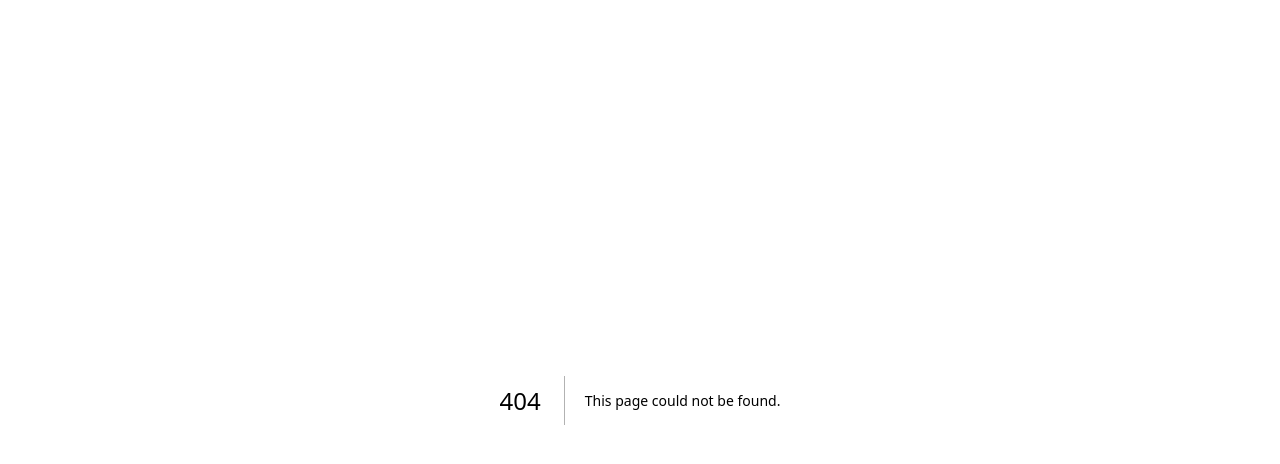
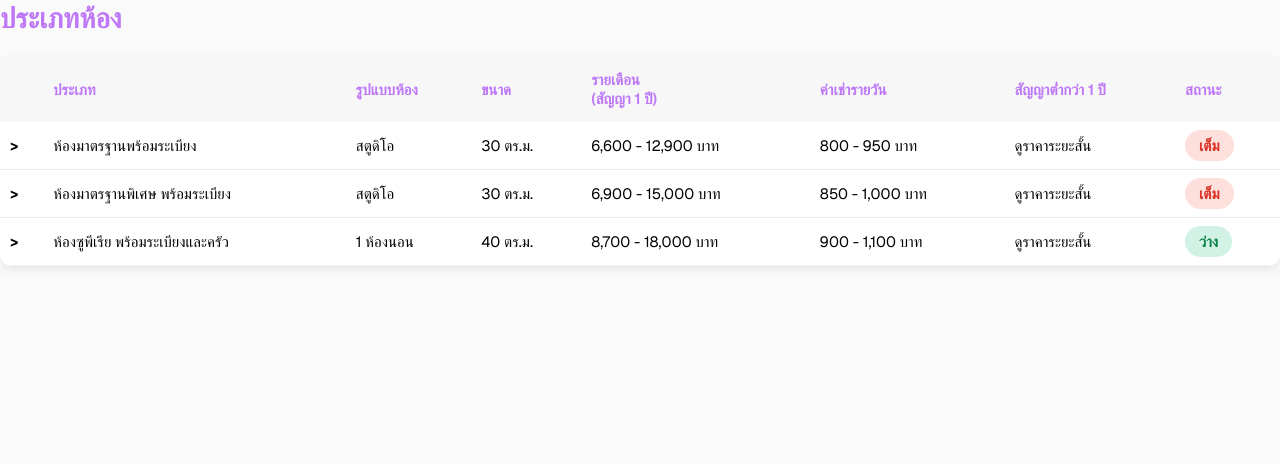
Before and after one commit to Non2412/web-dormitory, a Next.js app: page /book in a window 1280 px wide. Before the commit this address had no page. Shown: the top 464 px of the page. Built offline with nearby package versions, Linux system fonts and the light colour scheme.

Commit message:
add booking list page

```diff
--- /dev/null
+++ b/src/app/book/book.module.css
@@ -0,0 +1,81 @@
+.container {
+  --background: #fafafa;
+  --foreground: #fff;
+
+  --text-primary: #000;
+  --text-secondary: #666;
+
+  --button-primary-hover: #383838;
+  --button-secondary-hover: #f2f2f2;
+  --button-secondary-border: #ebebeb;
+
+
+  min-height: 100vh;
+  align-items: center;
+  justify-content: center;
+  font-family: var(--font-geist-sans);
+  background-color: var(--background);
+}
+
+.title {
+  color: rgb(189, 119, 247);
+  font-size: 28px;
+  margin-bottom: 20px;
+  font-weight: 600;
+}
+
+.table {
+  width: 100%;
+  border-collapse: collapse;
+  background: #fff;
+  border-radius: 12px;
+  overflow: hidden;
+  box-shadow: 0 4px 10px rgba(0,0,0,0.08);
+}
+
+.table th {
+  background: #f7f7f7;
+  color: rgb(189, 119, 247);
+  padding: 14px 10px;
+  font-weight: 600;
+  text-align: left;
+  font-size: 15px;
+}
+
+.table td {
+  padding: 14px 10px;
+  color: black;
+  border-bottom: 1px solid #eee;
+  font-size: 15px;
+}
+
+.arrow {
+  color: #888;
+  font-weight: bold;
+}
+
+.link {
+  color: #1a73e8;
+  cursor: pointer;
+}
+
+.available {
+  background-color: #d1f2e5;
+  color: #0b8043;
+  padding: 6px 14px;
+  border-radius: 16px;
+  font-weight: 600;
+}
+
+.booked {
+  background-color: #fde0db;
+  color: #d93025;
+  padding: 6px 14px;
+  border-radius: 16px;
+  font-weight: 600;
+}
+
+.table tr:hover {
+  background: #fafafa;
+  transition: 0.2s ease;
+}
--- /dev/null
+++ b/src/app/book/page.tsx
@@ -0,0 +1,84 @@
+"use client";
+
+import styles from "./book.module.css";
+
+export default function BookingPage() {
+  const rooms = [
+    {
+      _id: "1",
+      type: "ห้องมาตรฐานพร้อมระเบียง",
+      roomStyle: "สตูดิโอ",
+      size: "30 ตร.ม.",
+      priceRange: "6,600 - 12,900 บาท",
+      daily: "800 - 950 บาท",
+      contract: "ดูราคาระยะสั้น",
+      status: "booked",
+    },
+    {
+      _id: "2",
+      type: "ห้องมาตรฐานพิเศษ พร้อมระเบียง",
+      roomStyle: "สตูดิโอ",
+      size: "30 ตร.ม.",
+      priceRange: "6,900 - 15,000 บาท",
+      daily: "850 - 1,000 บาท",
+      contract: "ดูราคาระยะสั้น",
+      status: "booked",
+    },
+    {
+      _id: "3",
+      type: "ห้องซูพีเรีย พร้อมระเบียงและครัว",
+      roomStyle: "1 ห้องนอน",
+      size: "40 ตร.ม.",
+      priceRange: "8,700 - 18,000 บาท",
+      daily: "900 - 1,100 บาท",
+      contract: "ดูราคาระยะสั้น",
+      status: "available",
+    },
+  ];
+
+  return (
+    <div className={styles.container}>
+      <h1 className={styles.title}>ประเภทห้อง</h1>
+
+      <table className={styles.table}>
+        <thead>
+          <tr>
+            <th></th>
+            <th>ประเภท</th>
+            <th>รูปแบบห้อง</th>
+            <th>ขนาด</th>
+            <th>รายเดือน<br />(สัญญา 1 ปี)</th>
+            <th>ค่าเช่ารายวัน</th>
+            <th>สัญญาต่ำกว่า 1 ปี</th>
+            <th>สถานะ</th>
+          </tr>
+        </thead>
+
+        <tbody>
+          {rooms.map((room) => (
+            <tr key={room._id}>
+              <td className={styles.arrow}>&gt;</td>
+              <td>{room.type}</td>
+              <td>{room.roomStyle}</td>
+              <td>{room.size}</td>
+              <td>{room.priceRange}</td>
+              <td>{room.daily}</td>
+              <td className={styles.link}>{room.contract}</td>
+              <td>
+                <span
+                  className={
+                    room.status === "available"
+                      ? styles.available
+                      : styles.booked
+                  }
+                >
+                  {room.status === "available" ? "ว่าง" : "เต็ม"}
+                </span>
+              </td>
+            </tr>
+          ))}
+        </tbody>
+      </table>
+    </div>
+  );
+}
--- a/src/app/page.tsx
+++ b/src/app/page.tsx
@@ -15,7 +15,7 @@ export default function Home() {
           </div>
           <div className={styles.navLinks}>
             <a href="#home" className={styles.navLink}>Home</a>
-            <a href="#book" className={styles.navLink}>รายการห้องพัก</a>
+            <Link href="/book" className={styles.navLink}>รายการห้องพัก</Link>
             <a href="#about" className={styles.navLink}>About</a>
             <a href="#contact" className={styles.navLink}>Contact</a>
             <Link href="/login" className={styles.loginButton}>
```
